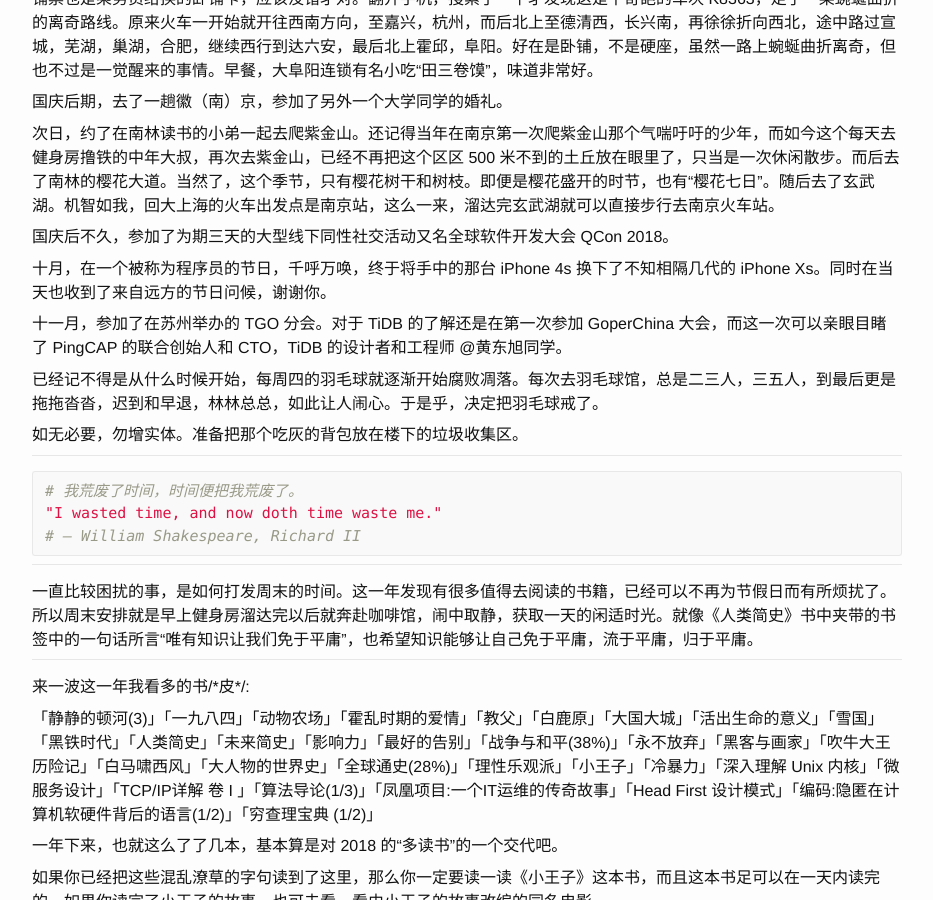
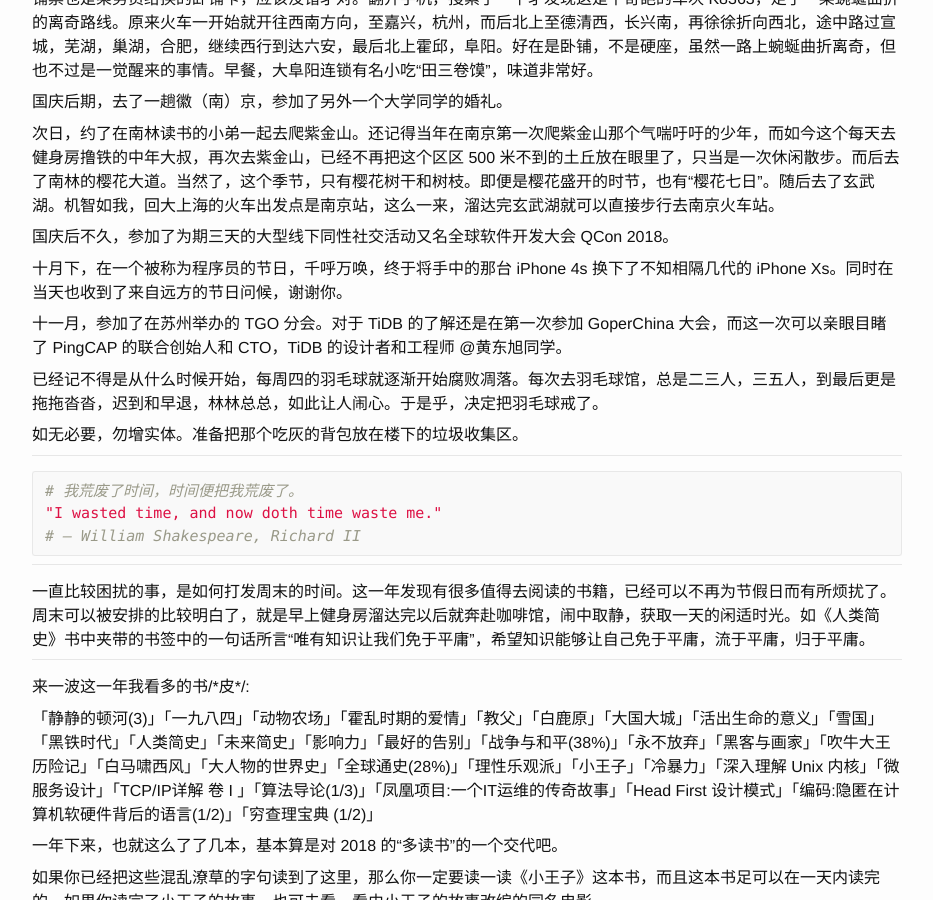
Before and after one commit to ousiax/ousiax.github.io, a Jekyll site: the page built from _journalctl/2018-12-31-annual-summary-2018.md, in a window 1280 px wide and 900 px high, scrolled down 2087 px. Shown: the whole window, without its empty margins (173-1106 px from the left). Built offline with Jekyll 4.4.1, drawn with Linux system fonts in a browser that asks for light colours.

Commit message:
Update 2018-12-31-annual-summary-2018.md

```diff
--- a/_journalctl/2018-12-31-annual-summary-2018.md
+++ b/_journalctl/2018-12-31-annual-summary-2018.md
@@ -108,7 +108,7 @@
 
 国庆后不久，参加了为期三天的大型线下同性社交活动又名全球软件开发大会 QCon 2018。
 
-十月，在一个被称为程序员的节日，千呼万唤，终于将手中的那台 iPhone 4s 换下了不知相隔几代的 iPhone Xs。同时在当天也收到了来自远方的节日问候，谢谢你。
+十月下，在一个被称为程序员的节日，千呼万唤，终于将手中的那台 iPhone 4s 换下了不知相隔几代的 iPhone Xs。同时在当天也收到了来自远方的节日问候，谢谢你。
 
 十一月，参加了在苏州举办的 TGO 分会。对于 TiDB 的了解还是在第一次参加 GoperChina 大会，而这一次可以亲眼目睹了 PingCAP 的联合创始人和 CTO，TiDB 的设计者和工程师 @黄东旭同学。
 
@@ -126,7 +126,7 @@
 
 - - -
 
-一直比较困扰的事，是如何打发周末的时间。这一年发现有很多值得去阅读的书籍，已经可以不再为节假日而有所烦扰了。所以周末安排就是早上健身房溜达完以后就奔赴咖啡馆，闹中取静，获取一天的闲适时光。就像《人类简史》书中夹带的书签中的一句话所言“唯有知识让我们免于平庸”，也希望知识能够让自己免于平庸，流于平庸，归于平庸。
+一直比较困扰的事，是如何打发周末的时间。这一年发现有很多值得去阅读的书籍，已经可以不再为节假日而有所烦扰了。周末可以被安排的比较明白了，就是早上健身房溜达完以后就奔赴咖啡馆，闹中取静，获取一天的闲适时光。如《人类简史》书中夹带的书签中的一句话所言“唯有知识让我们免于平庸”，希望知识能够让自己免于平庸，流于平庸，归于平庸。
 
 - - -
 
```
